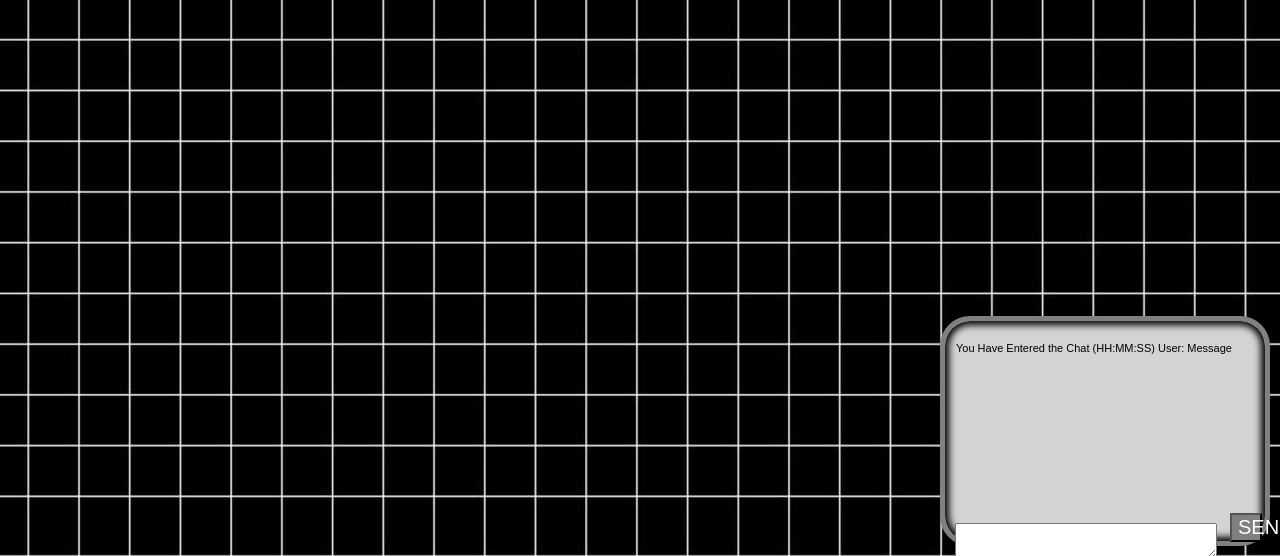
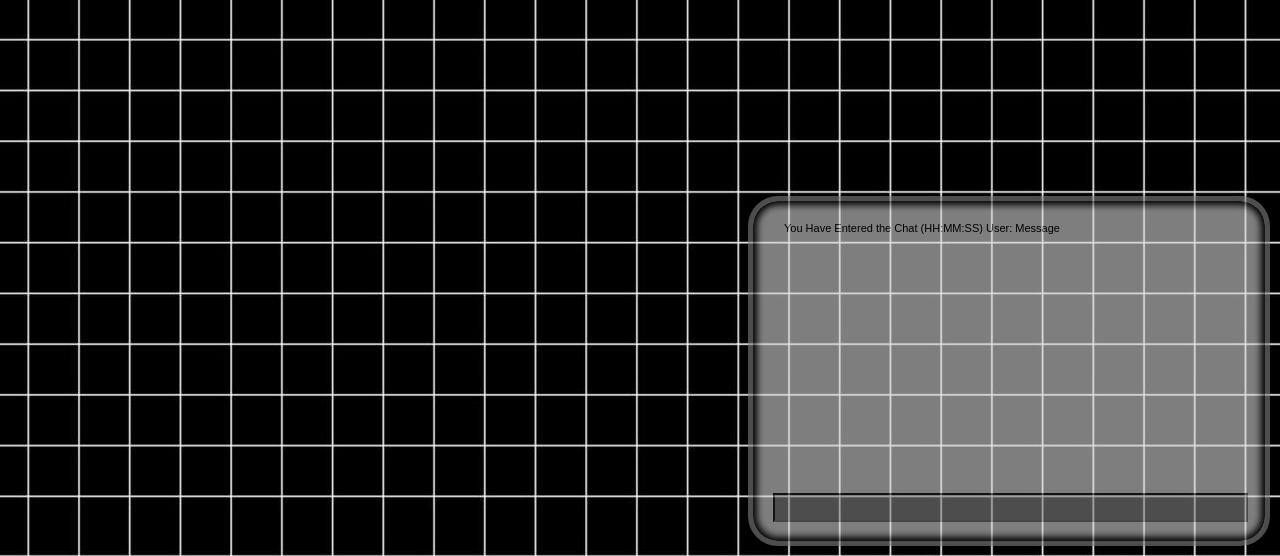
Before and after one commit to HWU-Webprog/game-project, a PHP site: page /chat.html in a window 1280 px wide. Shown: the part 244-800 px from the top of the page. Run offline with PHP 8.4, Linux system fonts and the light colour scheme.

Commit message:
CSS Shenanigans

```diff
--- a/assets/css/style.css
+++ b/assets/css/style.css
@@ -166,11 +166,12 @@ img {
 /*Profile Screen CSS Added by Alexander de Bruin (cad11/MagnificentBubble)*/
 
 .chatlog{
-    height: 90%;
+    display: flex;
+    height: 100%;
     width: 100%;
     text-align: left;
     margin: 1px;
-    overflow: scroll;
+    overflow-y: auto;
 }
 
 .message {
@@ -178,7 +179,7 @@ img {
     text-align: left;
 }
 
-#chatwrapper {
+#chatWrapper {
     font-family: arial;
     font-size: 11px;
     color: black;
@@ -189,10 +190,11 @@ img {
     right: 0%;
     bottom: 0%;
 
-    height: 25%;
-    width: 25%;
+    height: 40%;
+    width: 40%;
 
     background-color: lightgrey;
+    opacity: 0.6;
     border-style: solid;
     border-width: thick;
     border-color: grey;
@@ -202,25 +204,38 @@ img {
     box-shadow: inset 0 0 7px 4px;
 }
 
+#chatWrapper:hover{
+    opacity: 1;
+}
+
+#chatContainer {
+
+    display: block;
+    position:absolute;
+    height:auto;
+    bottom:0;
+    top:0;
+    left:0;
+    right:0;
+    margin-top:10px;
+    margin-bottom:50px;
+    margin-right:25px;
+    margin-left:20px;
+
+}
+
 #messageField {
+    display: flex;
+    margin-top: 5px;
     height: 10px;
     width: 100%;
-    padding: 10px;
-    margin: 10px;
     overflow: hidden;
 }
 
 #messageInput{
-    height: 90%;
-    width: 80%;
-    margin: 10px;
-    float: left;
+    height: 100%;
+    width: 100%;
     overflow: hidden;
 }
 
-#messageSend{
-    height: 100%;
-    width: 10%;
-}
-
 /* Chat CSS by C Alexander de Bruin (cad11/MagnificentBubble) */
--- a/chat.html
+++ b/chat.html
@@ -7,15 +7,16 @@
 </head>
 
 <body>
-    <div id="chatwrapper">
+    <div id="chatWrapper">
 
-        <div class="chatlog">
-            <div class="message">You Have Entered the Chat (HH:MM:SS) User: Message</div>
-        </div>
+        <div id="chatContainer">
+            <div class="chatlog">
+                <div class="message">You Have Entered the Chat (HH:MM:SS) User: Message</div>
+            </div>
 
-        <div id="messageFields">
-            <textarea id="messageInput"></textarea>
-            <button id="messageSend">SEND</button>
+            <div id="messageFields">
+                <input type="text" id="messageInput">
+            </div>
         </div>
     </div>
 
```
